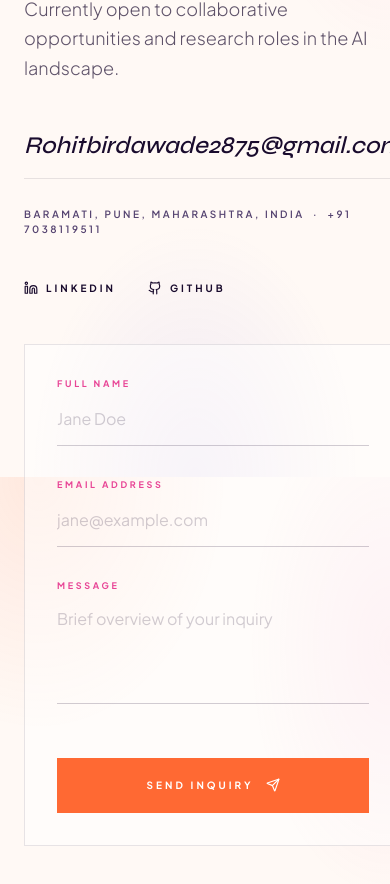
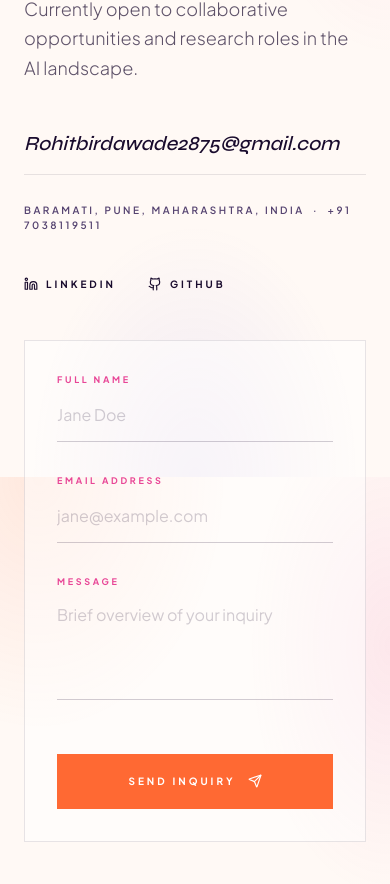
Before and after one commit to rohitbirdawade007/engineer-portfolio-folio, a React (Vite) app: page / in a window 390 px wide. Shown: the part 10495-11379 px from the top of the page. Built offline with nearby package versions, Linux system fonts and the light colour scheme; no server answers.

Commit message:
Changes
Co-authored-by: rohitbirdawade007 <128689461+rohitbirdawade007@users.noreply.github.com>

```diff
--- a/src/components/ContactSection.tsx
+++ b/src/components/ContactSection.tsx
@@ -50,7 +50,7 @@ const ContactSection = () => {
           <div className="space-y-1">
             <a
               href={`mailto:${profile.email}`}
-              className="block font-serif italic text-2xl md:text-3xl border-b border-foreground/10 pb-4 hover:border-secondary hover:text-secondary transition-colors"
+              className="block font-serif italic text-xl sm:text-2xl md:text-3xl border-b border-foreground/10 pb-4 hover:border-secondary hover:text-secondary transition-colors break-all"
             >
               {profile.email}
             </a>
```
